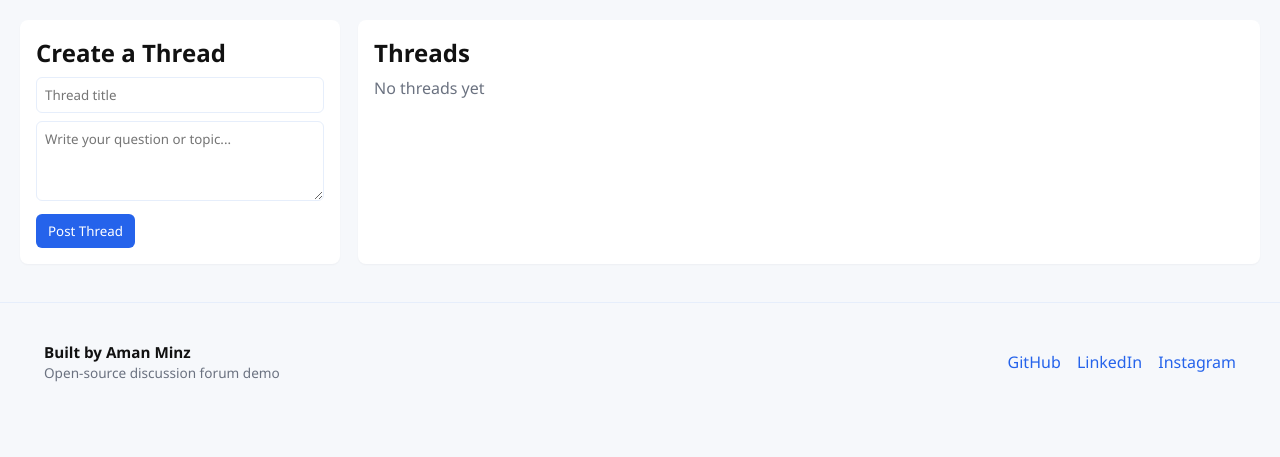
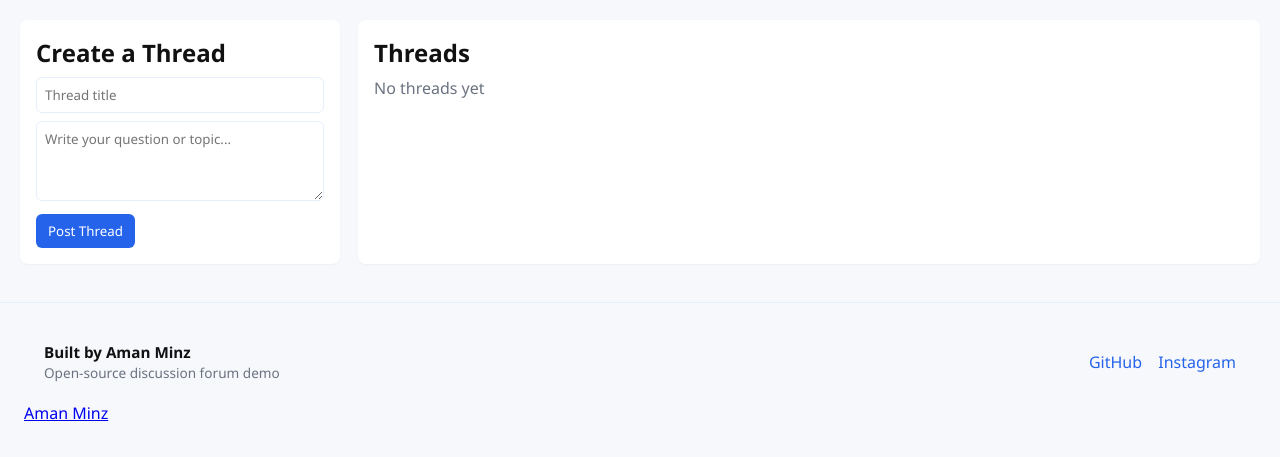
Before and after one commit to AmanMInz-in/public-discussion-Forum, a website: page index.html in a window 1280 px wide. Shown: the part 73-530 px from the top of the page. Drawn offline with Linux system fonts and the light colour scheme; no server answers.

Commit message:
Add LinkedIn badge to footer

```diff
--- a/index.html
+++ b/index.html
@@ -58,10 +58,11 @@
       </div>
       <div class="social">
         <a href="https://github.com/AmanMInz-in" target="_blank" rel="noopener">GitHub</a>
-        <a href="https://www.linkedin.com/in/aman-minz-b6705036b/" target="_blank" rel="noopener">LinkedIn</a>
         <a href="https://www.instagram.com/acoustic.aman_" target="_blank" rel="noopener">Instagram</a>
       </div>
     </div>
+    <div class="badge-base LI-profile-badge" data-locale="en_US" data-size="medium" data-theme="light" data-type="HORIZONTAL" data-vanity="aman-minz-b6705036b" data-version="v1"><a class="badge-base__link LI-simple-link" href="https://in.linkedin.com/in/aman-minz-b6705036b?trk=profile-badge">Aman Minz</a></div>
+
   </footer>
 </html>
 </html>
```
